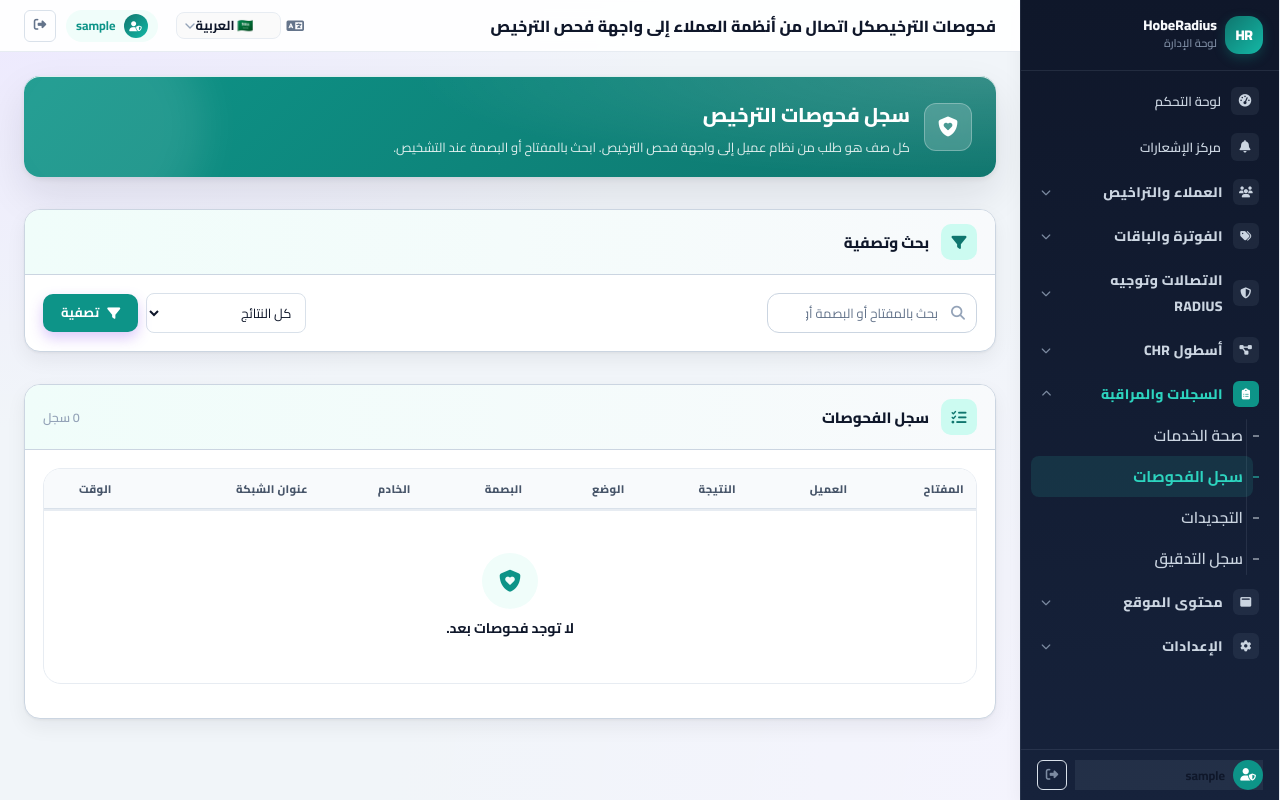
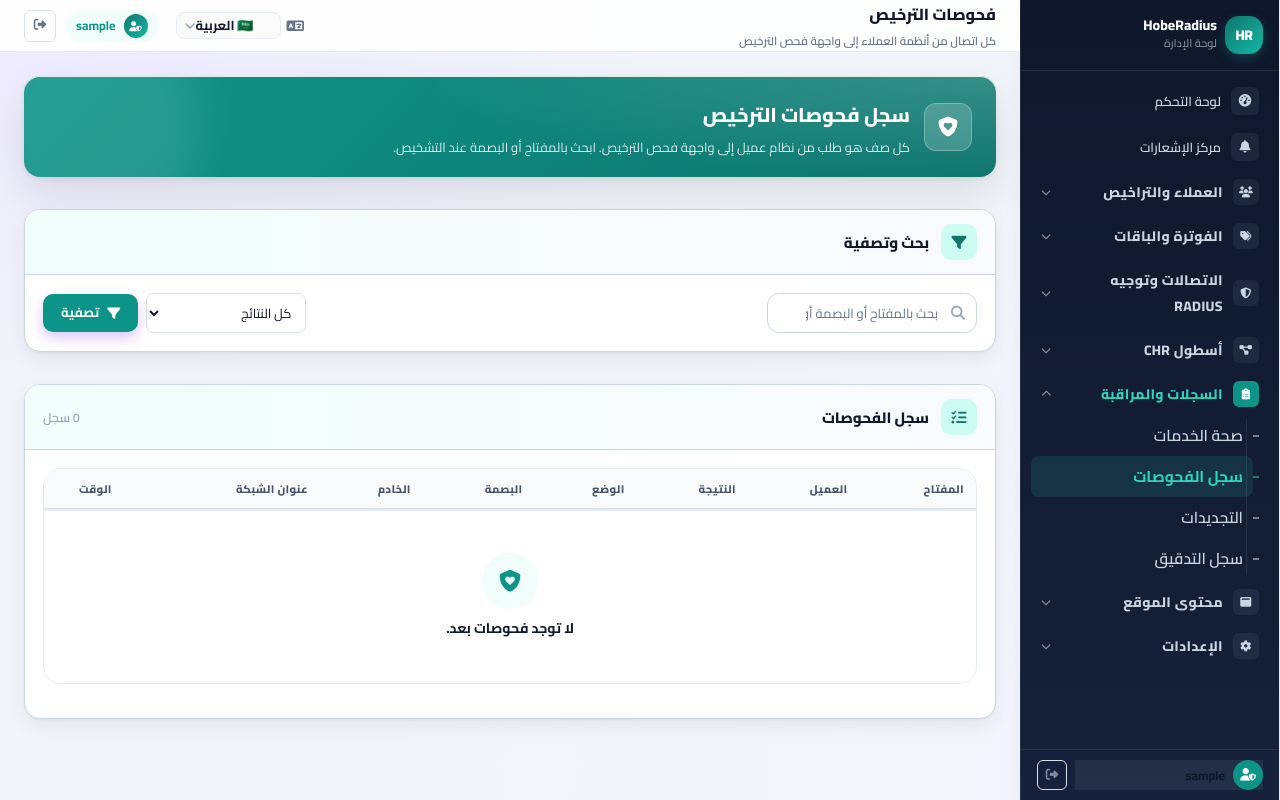
Before and after one commit to ahmadjamalahmad94-code/radius-module-admin, a Flask app: page /admin/checks in a window 1280 px wide. Run offline with Flask 3, Linux system fonts and the light colour scheme; the visitor is signed in with stand-in values (Sample User, id 1); data comes from the database, SQL or seed files in the repository; data that the repository does not hold is empty; some libraries are stand-ins or nearby versions.

Commit message:
fix(visual): topbar title and subtitle rendered mashed together
base_new.html put {% block page_title %}{% block page_subtitle %} adjacent
inside one h1, so every page with a bare-text subtitle rendered as one
run-on line («مركز الإشعاراتكل التنبيهات في مكان واحد...») — affected all
~10+ templates defining page_subtitle.

- Capture the subtitle block via {% set %} and render it as a separate
  .adm-topbar-page-sub span under the h1, only when non-empty.
- Style: muted small text, single line with ellipsis, hidden under 720px
  (topbar space). Pages without a subtitle render no orphan element.

Verified live: notifications title/subtitle on separate lines (h1 no
longer contains subtitle text), dashboard clean, 8 subtitle pages 200.

Co-Authored-By: Claude Fable 5 <noreply@anthropic.com>

```diff
--- a/app/static/css/hb_theme.css
+++ b/app/static/css/hb_theme.css
@@ -43,6 +43,27 @@ h1.adm-topbar-page-title {
   font-size: var(--cc-fs-h2);
   font-weight: var(--cc-fw-heavy);
   color: var(--cc-text);
+}
+
+/* العنوان + الفرعي في التوبار: عمود مضغوط، والفرعي مبتور بأناقة عند الضيق */
+.adm-topbar-title-wrap {
+  display: flex;
+  flex-direction: column;
+  gap: 1px;
+  min-width: 0;
+  flex: 1;
+}
+.adm-topbar-page-sub {
+  font-size: var(--cc-fs-small);
+  font-weight: var(--cc-fw-medium);
+  color: var(--cc-text-mute);
+  white-space: nowrap;
+  overflow: hidden;
+  text-overflow: ellipsis;
+  max-width: 100%;
+}
+@media (max-width: 720px) {
+  .adm-topbar-page-sub { display: none; }
 }
 
 /* ── 1. السايدبار الداكن ─────────────────────────────────────────────── */
--- a/app/templates/admin/base_new.html
+++ b/app/templates/admin/base_new.html
@@ -543,9 +543,15 @@
         <i class="fa-solid fa-bars" aria-hidden="true"></i>
       </button>
 
-      <h1 class="adm-topbar-page-title">
-        {% block page_title %}{{ _('لوحة التحكم') }}{% endblock %}{% block page_subtitle %}{% endblock %}
-      </h1>
+      {# العنوان الفرعي يُلتقط في متغيّر كي لا يلتصق بالعنوان داخل h1
+         (كان يُعرض متلاصقًا: «مركز الإشعاراتكل التنبيهات...») #}
+      {% set _page_subtitle %}{% block page_subtitle %}{% endblock %}{% endset %}
+      <div class="adm-topbar-title-wrap">
+        <h1 class="adm-topbar-page-title">{% block page_title %}{{ _('لوحة التحكم') }}{% endblock %}</h1>
+        {% if _page_subtitle | trim %}
+        <span class="adm-topbar-page-sub">{{ _page_subtitle }}</span>
+        {% endif %}
+      </div>
 
       <div class="adm-topbar-actions">
         {# ── Language switcher (no native confirm — POST + redirect) ── #}
```
